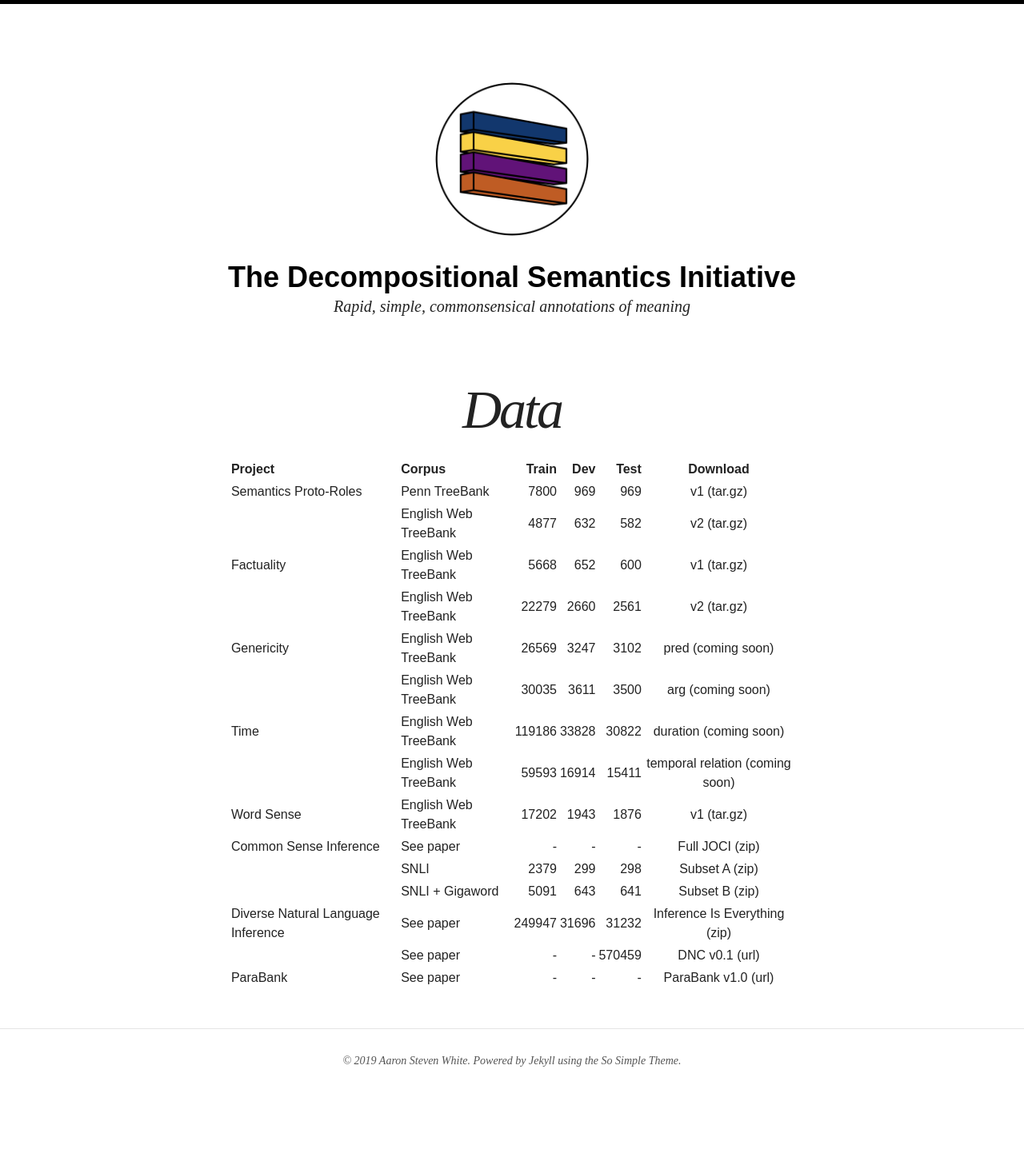
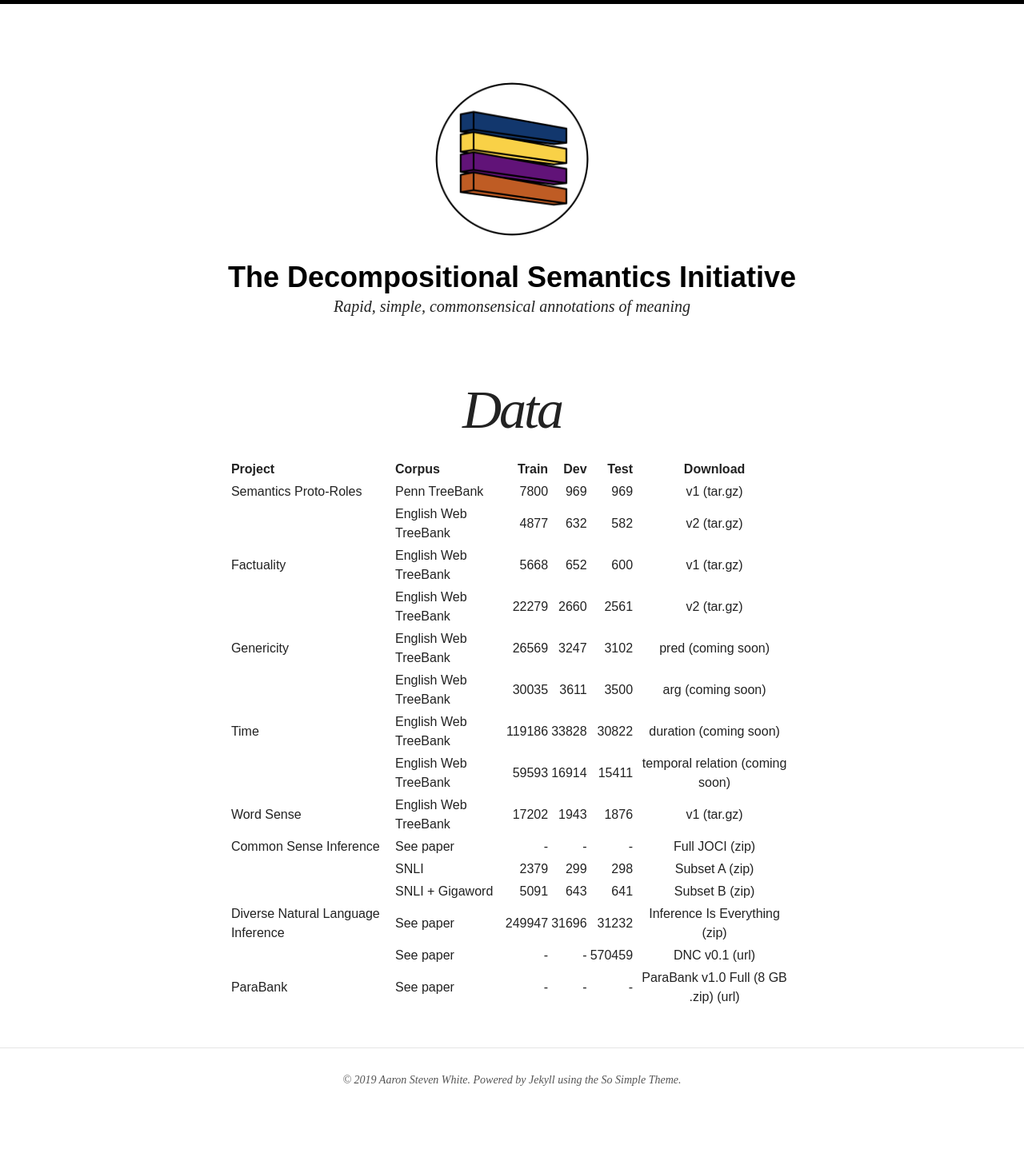
Before and after one commit to decompositional-semantics-initiative/decompositional-semantics-initiative.github.io, a Jekyll site: the page built from data/index.md, in a window 1280 px wide. Shown: the whole page at 80% size. Built offline with Jekyll 4.4.1, drawn with Linux system fonts in a browser that asks for light colours; nearby versions of some CDN libraries; before the commit the page ends 1433 px from its top, so only the background shows below that.

Commit message:
Update projects.yml

```diff
--- a/_data/projects.yml
+++ b/_data/projects.yml
@@ -148,7 +148,7 @@ parabank:
   title: ParaBank
   url: parabank/
   datasets:
-    - name: ParaBank v1.0
+    - name: ParaBank v1.0 Full (8 GB .zip)
       filetype: url
       corpus: See paper
       url: TBA
```
